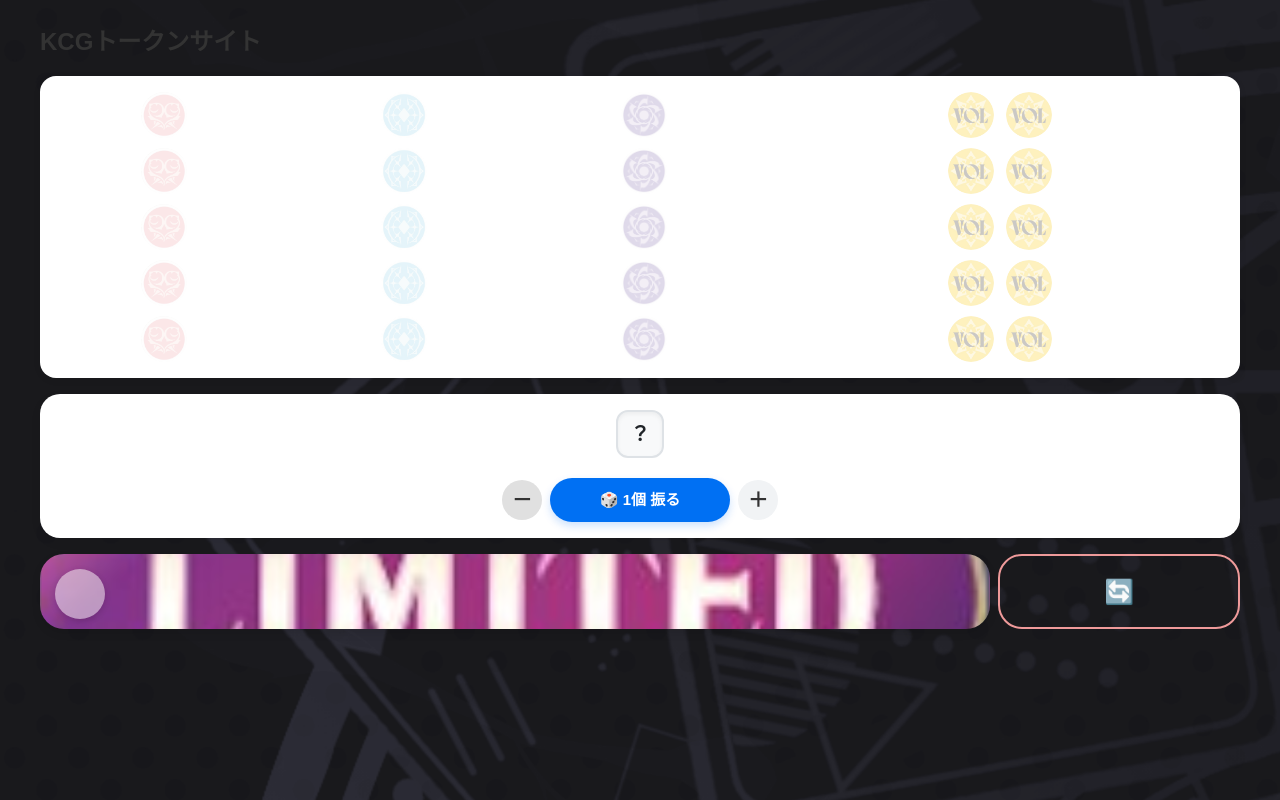
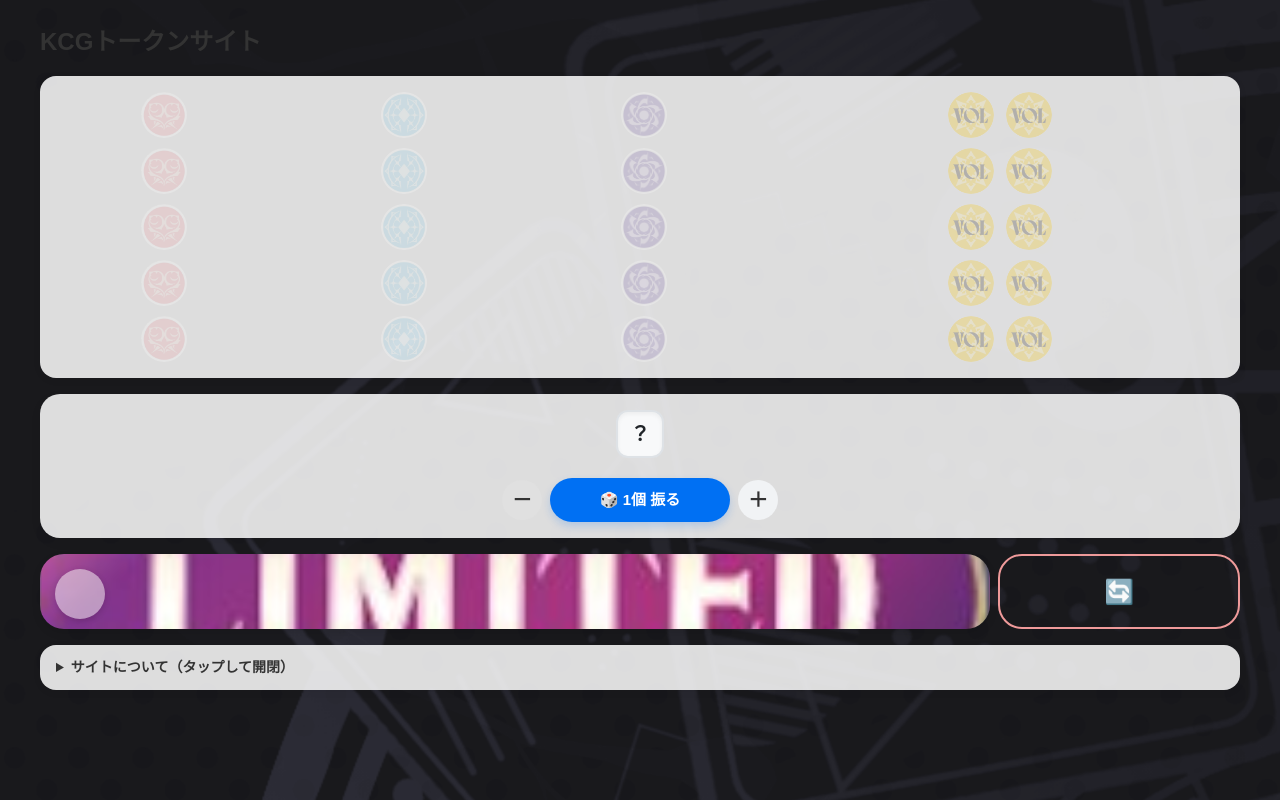
Before and after one commit to We-are-incomplete/WaicToken, a Next.js app: page / in a window 1280 px wide. Built offline with nearby package versions, Linux system fonts and the light colour scheme.

Commit message:
Update Token.tsx

```diff
--- a/app/components/Token.tsx
+++ b/app/components/Token.tsx
@@ -1,4 +1,3 @@
-// app/components/Token.tsx
 'use client';
 
 import { useState } from 'react';
@@ -79,7 +78,7 @@ export default function Token() {
         display: 'grid',
         gridTemplateColumns: '1fr 1fr 1fr 2fr',
         gap: '8px',
-        backgroundColor: '#fff',
+        backgroundColor: 'rgba(255, 255, 255, 0.85)', // 不透明度0.85
         padding: '16px 8px',
         borderRadius: '16px',
         boxShadow: '0 2px 8px rgba(0,0,0,0.05)',
@@ -137,8 +136,14 @@ export default function Token() {
 
       {/* 🎲 サイコロエリア */}
       <div style={{
-        backgroundColor: '#fff', padding: '16px', borderRadius: '20px',
-        boxShadow: '0 4px 12px rgba(0,0,0,0.05)', display: 'flex', flexDirection: 'column', alignItems: 'center', gap: '14px'
+        backgroundColor: 'rgba(255, 255, 255, 0.85)', // 不透明度0.85
+        padding: '16px',
+        borderRadius: '20px',
+        boxShadow: '0 4px 12px rgba(0,0,0,0.05)',
+        display: 'flex',
+        flexDirection: 'column',
+        alignItems: 'center',
+        gap: '14px'
       }}>
         {/* 出目表示 */}
         <div style={{ display: 'flex', gap: '8px', justifyContent: 'center', minHeight: '54px', flexWrap: 'wrap', width: '100%' }}>
@@ -187,7 +192,7 @@ export default function Token() {
         </div>
       </div>
 
-      {/* 🎛️ スライドスイッチ & 🔄 リセットボタン（高さ85px、4:1の比率で横並び） */}
+      {/* 🎛️ スライドスイッチ & 🔄 リセットボタン */}
       <div style={{ display: 'flex', gap: '8px', width: '100%', alignItems: 'center' }}>
 
         {/* 左側 4/5：スライドスイッチ */}
@@ -208,11 +213,10 @@ export default function Token() {
             overflow: 'hidden'
           }}
         >
-          {/* スライドする丸いツマミ（opacity: 0.6 を追加して40%透明に設定） */}
           <div style={{
             position: 'absolute',
             top: '15px',
-            left: isTokenActive ? '15px' : 'calc(100% - 80px)',
+            left: isTokenActive ? '15px' : 'calc(100% - 65px)',
             width: '50px',
             height: '50px',
             backgroundColor: '#fcfbf8',
@@ -248,6 +252,38 @@ export default function Token() {
 
       </div>
 
+      {/* ℹ️ タップして開ける詳細情報エリア */}
+      <details style={{
+        backgroundColor: 'rgba(255, 255, 255, 0.85)', // 不透明度0.85
+        borderRadius: '16px',
+        padding: '12px 16px',
+        boxShadow: '0 2px 8px rgba(0,0,0,0.05)',
+        cursor: 'pointer',
+        color: '#333',
+        fontSize: '14px'
+      }}>
+        <summary style={{ fontWeight: 'bold', outline: 'none', userSelect: 'none' }}>
+          サイトについて（タップして開閉）
+        </summary>
+        <div style={{ marginTop: '12px', display: 'flex', flexDirection: 'column', gap: '8px', lineHeight: '1.6' }}>
+          <h2 style={{ fontSize: '18px', fontWeight: 'bold', color: '#111', margin: 0 }}>
+            KCGトークンサイト
+          </h2>
+          <p style={{ margin: 0 }}>
+            このサイトは、神椿TCG（KAMITSUBAKI CARD GAME）のトークンをスマホ上で管理するための非公式サイトです。
+          </p>
+          <p style={{ margin: 0 }}>
+            このサイト上では、トークンの管理と乱数（サイコロの出目）生成以外のことは行っていません。
+          </p>
+          <p style={{ margin: 0, fontSize: '13px', color: '#666' }}>
+            ※当サイトは個人が作成した非公式ツールであり、株式会社KAMITSUBAKI STUDIO様および関係各社様とは一切関係ありません。
+          </p>
+          <p style={{ margin: 0 }}>
+            問題等あれば、ラズ（X：<a href="https://twitter.com/Lazu_village_" target="_blank" rel="noopener noreferrer" style={{ color: '#0070f3', textDecoration: 'underline' }}>@Lazu_village_</a>）までご連絡ください。
+          </p>
+        </div>
+      </details>
+
     </div>
   );
 }
```
